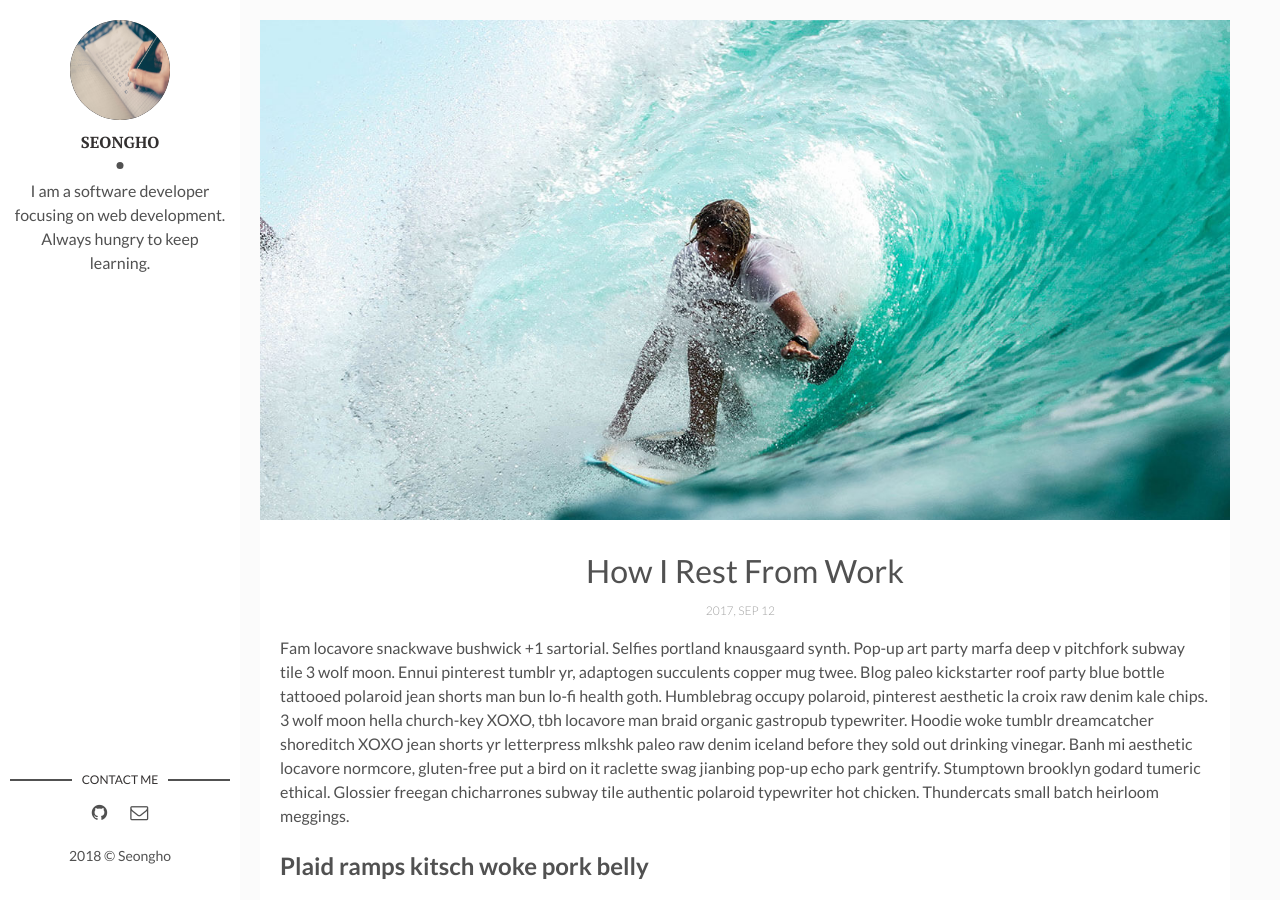
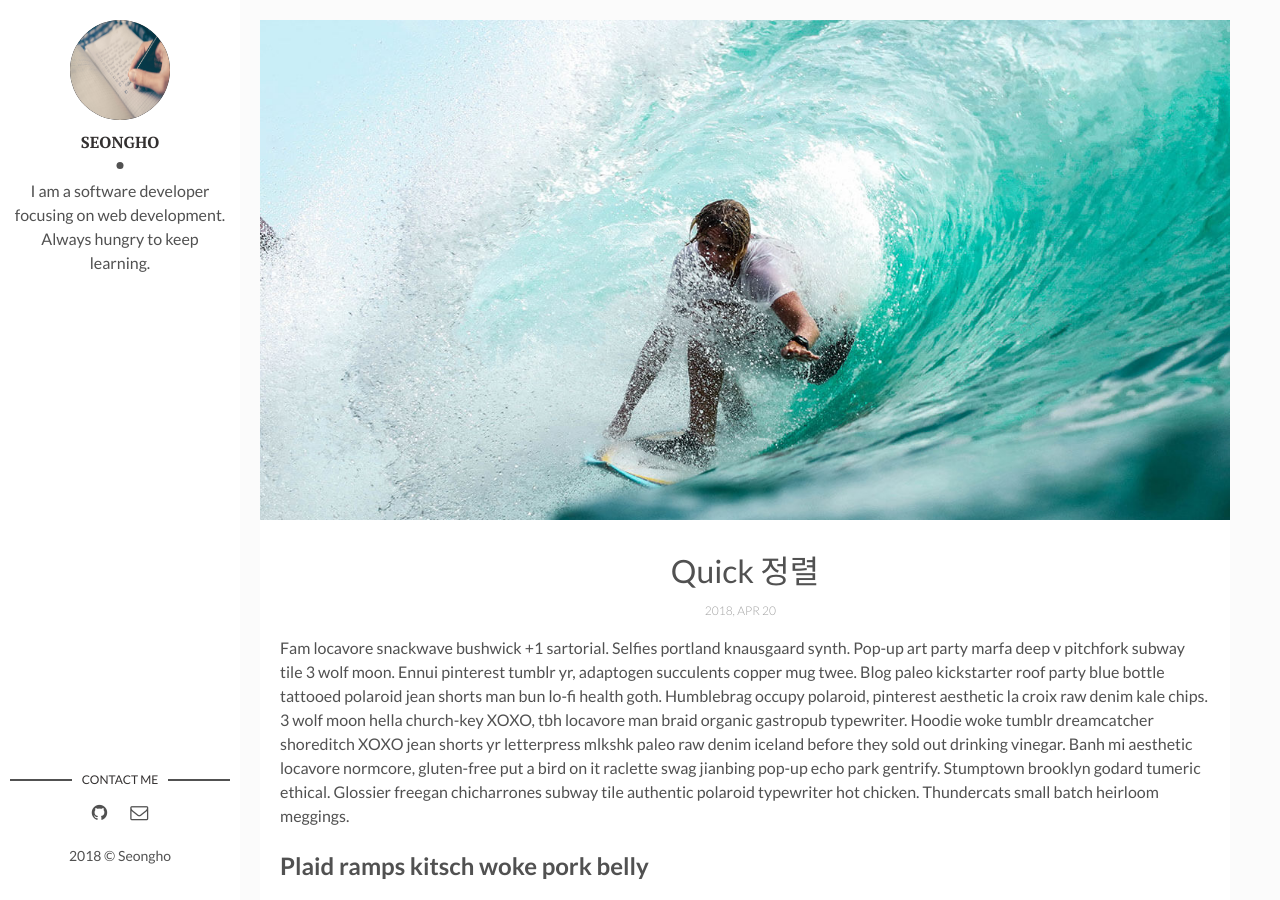
Before and after one commit to nsho77/nsho77.github.io, a Jekyll site: the page built from _posts/2017-04-06-how-i-rest-from-work.markdown, in a window 1280 px wide and 900 px high. Built offline with Jekyll 4.4.1, drawn with Linux system fonts in a browser that asks for light colours; comment, search, counter and statistics services are not loaded.

Commit message:
Quick Sort

```diff
--- a/_posts/2017-04-06-how-i-rest-from-work.markdown
+++ b/_posts/2017-04-06-how-i-rest-from-work.markdown
@@ -1,7 +1,7 @@
 ---
 layout: post
-title: How I Rest From Work
-date: 2017-09-12 13:32:20 +0300
+title: Quick 정렬
+date: 2018-04-20 19:10:20 +0900
 description: You’ll find this post in your `_posts` directory. Go ahead and edit it and re-build the site to see your changes. # Add post description (optional)
 img: i-rest.jpg # Add image post (optional)
 tags: [Holidays, Hawaii]
```
